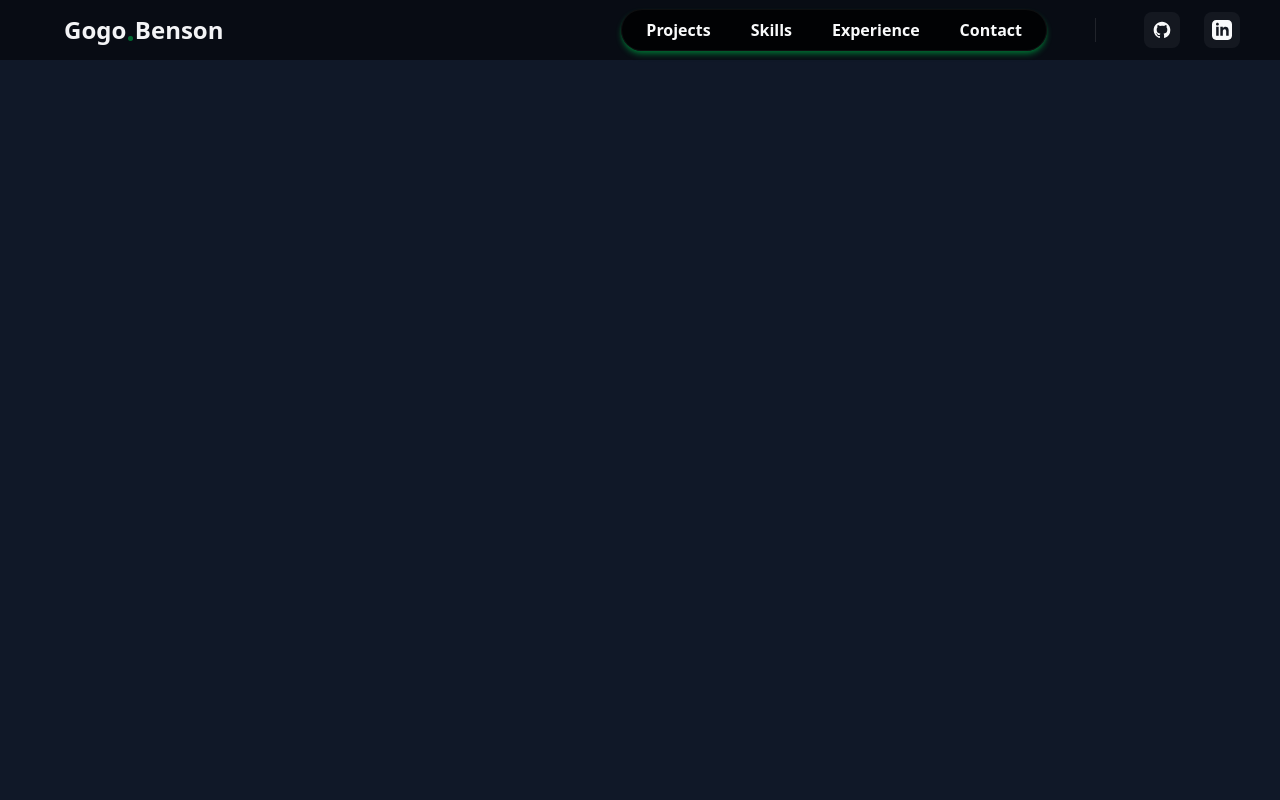
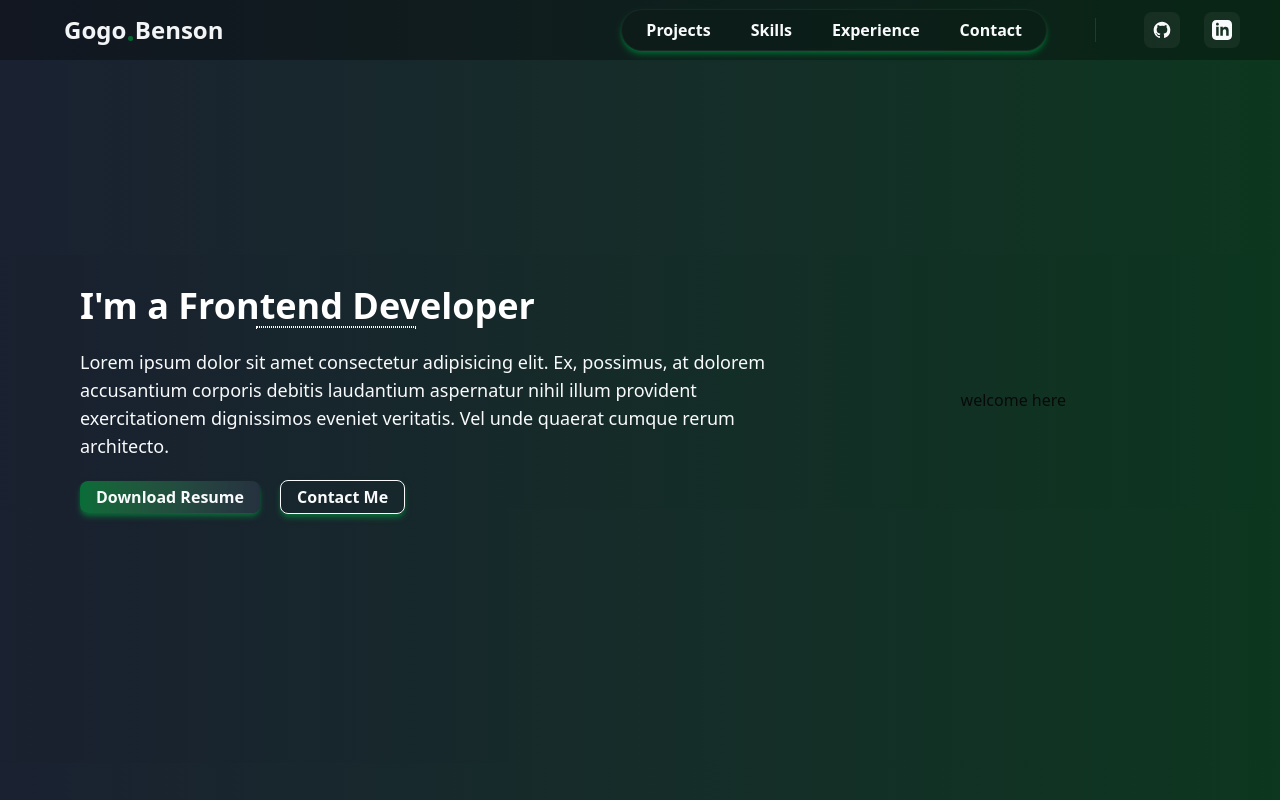
Before and after one commit to Gogo602/Portfolio, a Next.js app: page / in a window 1280 px wide. Built offline with nearby package versions, Linux system fonts and the light colour scheme.

Commit message:
working on hero section

```diff
--- a/app/page.tsx
+++ b/app/page.tsx
@@ -1,8 +1,10 @@
+import Hero from '@/components/hero';
 import Navbar from '@/components/navbar'
 export default function Home() {
   return (
-    <div className="min-h-screen bg-gray-900">
+    <div className="min-h-screen">
       <Navbar />
+      <Hero/>
     </div>
   );
 }
--- /dev/null
+++ b/components/hero.tsx
@@ -0,0 +1,36 @@
+"use client"
+import { motion } from 'framer-motion'
+import React from 'react'
+
+const Hero = () => {
+  return (
+      <div className='bg-gradient-to-r from-gray-900 opacity-96 to-green-950 min-h-screen px-20'>
+          <div className='flex'>
+              <motion.div
+                  initial={{ y: 300 }}
+                  animate={{y:0}}
+                  className='h-screen flex items-center w-full transition-all duration-100 ease-in-out'>
+                  <div className='w-full'>
+                      <div className='text-white text-4xl font-bold'>
+                          I'm a Frontend Developer
+                          <hr className='w-40 border border-dotted ml-44'/>
+                      </div>
+                      <p className='text-gray-50 py-5 text-lg'>
+                          Lorem ipsum dolor sit amet consectetur adipisicing elit. Ex, possimus, at dolorem accusantium corporis debitis laudantium aspernatur nihil illum provident exercitationem dignissimos eveniet veritatis. Vel unde quaerat cumque rerum architecto.
+                      </p>
+                      <div className='space-x-5'>
+                          <button className='text-gray-50 px-4 py-1 font-bold rounded-lg bg-gradient-to-r from-green-800 to-gray-800 shadow-md shadow-green-800'>Download Resume</button>
+                          <button className='border px-4 py-1 text-gray-50 font-bold rounded-lg shadow-md shadow-green-800'> Contact Me</button>
+                      </div>
+                    </div>
+                    <div className='w-1/2 text-center'>
+                        welcome here
+                    </div>
+              </motion.div>
+
+         </div>
+    </div>
+  )
+}
+
+export default Hero
--- a/components/navbar.tsx
+++ b/components/navbar.tsx
@@ -21,7 +21,7 @@ export default function Navbar() {
         <motion.nav
             initial = {{y:-100}}
             animate = {{y:0}}
-            className='fixed w-full z-50 bg-black/50 back-drop-blur-2xl transition-all duration-300 ease-out px-10'>
+            className='fixed w-full z-50 bg-black/30 back-drop-blur-2xl transition-all duration-300 ease-out px-10'>
             <div className="flex items-center justify-between">
 
                 <div className="max-width-7xl px-6 py-3">
@@ -35,7 +35,7 @@ export default function Navbar() {
                 </div>
 
             <div className="hidden md:flex items-center gap-10">
-                <div className="flex justify-between font-bold items-center  text-gray-50 gap-6 bg-black/80 rounded-full px-4 py-2 border border-white/5 shadow-md shadow-green-800">
+                <div className="flex justify-between font-bold items-center text-gray-50 gap-6 bg-black/10 rounded-full px-4 py-2 border border-white/5 shadow-md shadow-green-800">
                     {
                         navItems.map((items, i) => (
                             <MenuItems key={items.name} index={i} href={items.href}>{items.name}</MenuItems>
```
